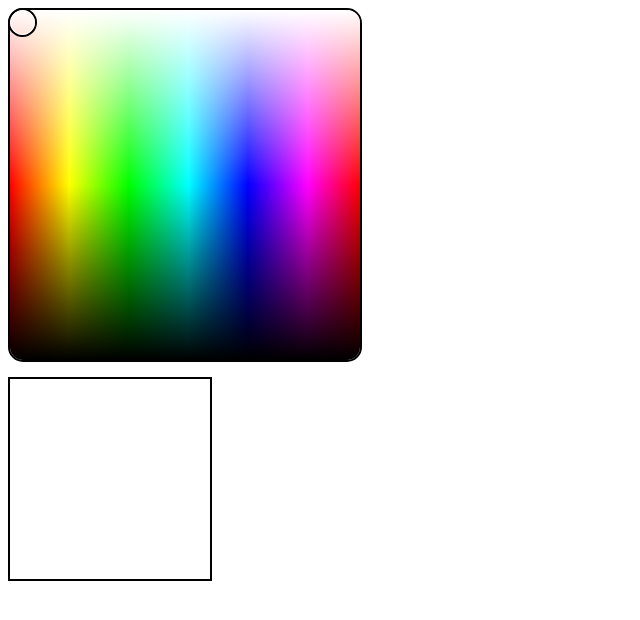
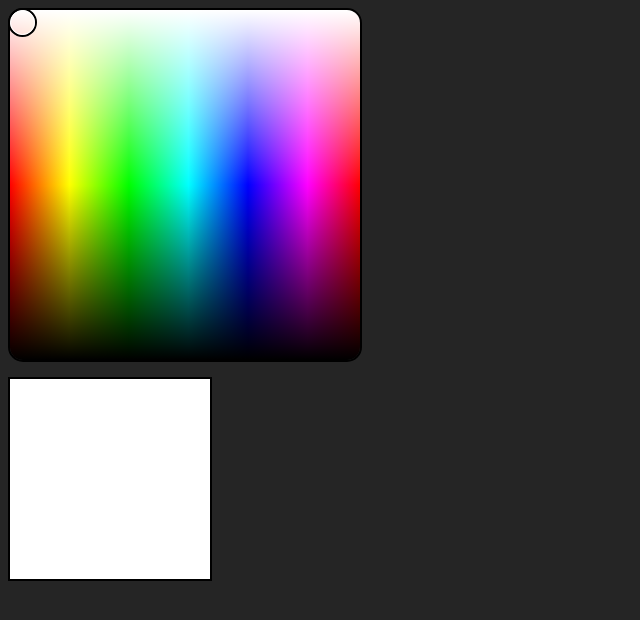
Before and after one commit to TohaLike/colorPicker, a website: page index.html in a window 1280 px wide. Shown: the whole page, without its empty margins (0-640 px from the left). Drawn offline with Linux system fonts and the light colour scheme.

Commit message:
revert commit

```diff
--- a/style.css
+++ b/style.css
@@ -1,3 +1,9 @@
+body {
+    background-color: #252525;
+}
+
+
+
 .color__section {
     position: relative;
 }
@@ -18,14 +24,8 @@
     height: 25px;
     border: 2px solid #000;
     border-radius: 20px;
-}
-
-.picker__cursor__inner {
-    position: absolute;
-    border: 1px solid rgb(255, 255, 255);
-    width: 23px;
-    height: 23px;
-    border-radius: 18px;
+    outline: 1px solid #fff;
+    outline-offset: -3px;
 }
 
 .color__container {
```
